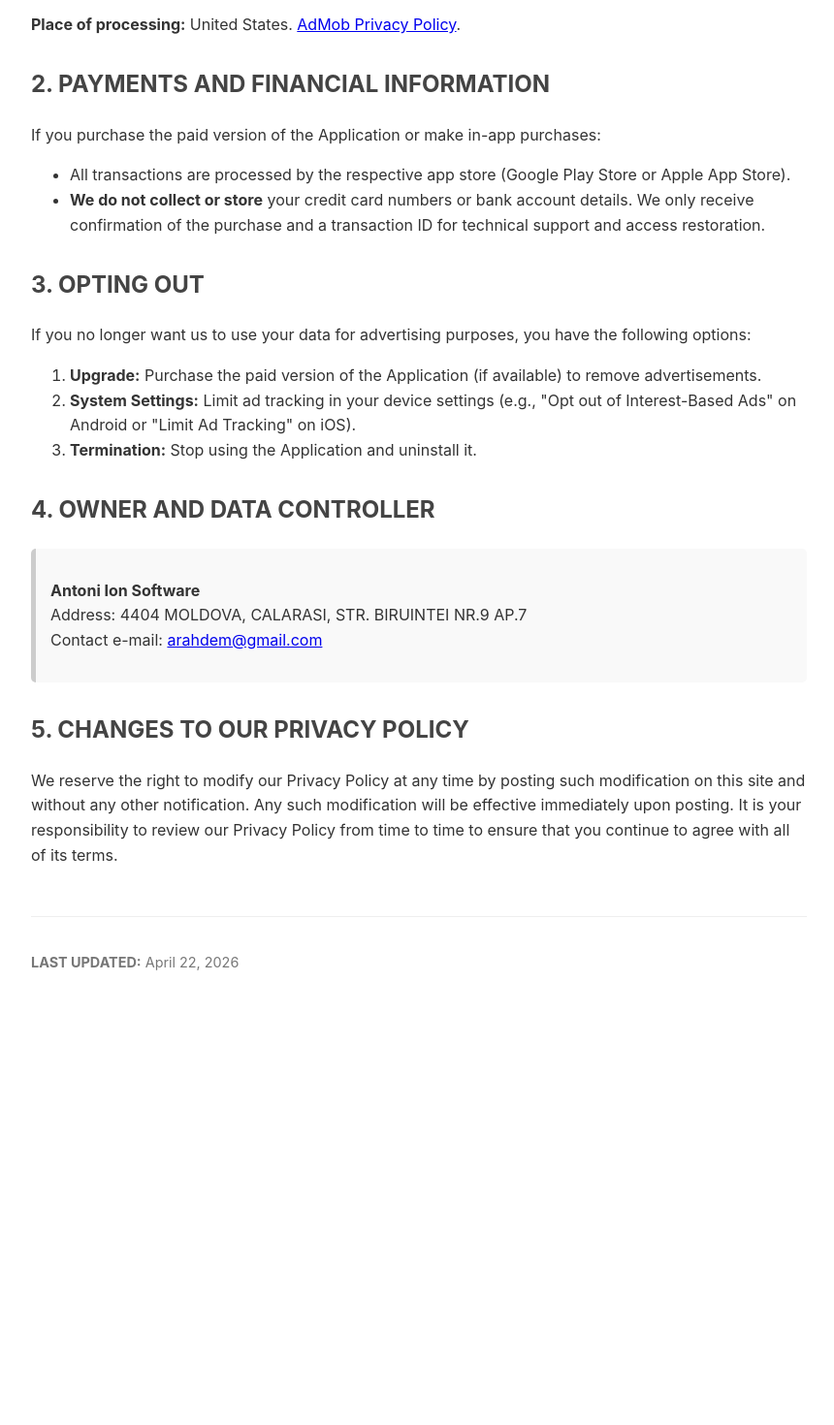
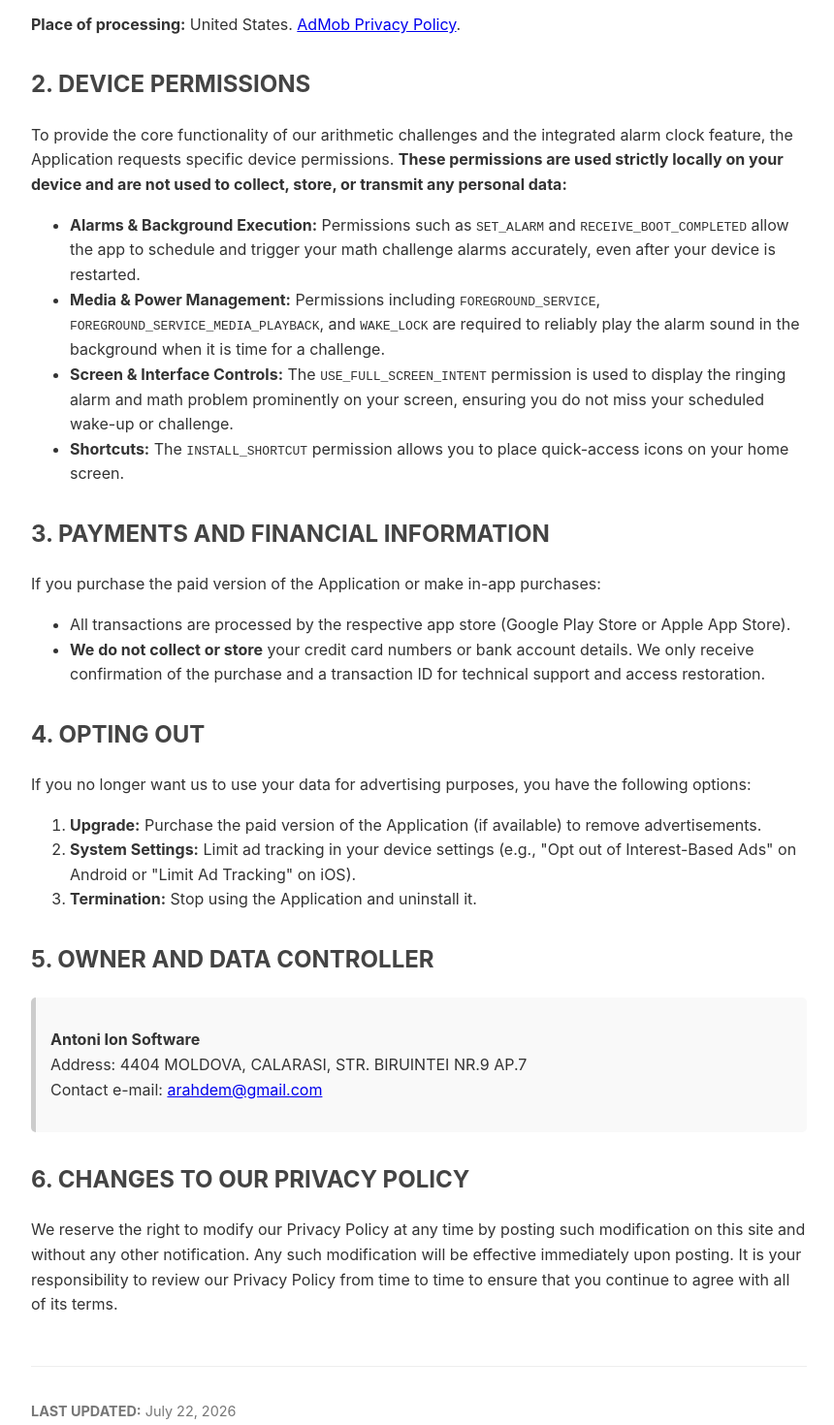
Before and after one commit to AntoniSoftGroup/antonisoftgroup.github.io, a plain HTML site: page privacy.html in a window 1280 px wide. Shown: the part 691-2161 px from the top of the page at 97% size, without its empty margins (208-1068 px from the left). Before the commit the page ends 1729 px from the top, so only its background shows below. Drawn offline with Linux system fonts and the light colour scheme.

Commit message:
privacy.html

```diff
--- a/privacy.html
+++ b/privacy.html
@@ -42,14 +42,23 @@
     <p>AdMob may use Ad Technology providers. You can find more information on how Google uses data <a href="https://policies.google.com/technologies/ads" target="_blank">here</a>.</p>
     <p><strong>Place of processing:</strong> United States. <a href="https://policies.google.com/privacy" target="_blank">AdMob Privacy Policy</a>.</p>
 
-    <h2>2. PAYMENTS AND FINANCIAL INFORMATION</h2>
+    <h2>2. DEVICE PERMISSIONS</h2>
+    <p>To provide the core functionality of our arithmetic challenges and the integrated alarm clock feature, the Application requests specific device permissions. <strong>These permissions are used strictly locally on your device and are not used to collect, store, or transmit any personal data:</strong></p>
+    <ul>
+        <li><strong>Alarms & Background Execution:</strong> Permissions such as <code>SET_ALARM</code> and <code>RECEIVE_BOOT_COMPLETED</code> allow the app to schedule and trigger your math challenge alarms accurately, even after your device is restarted.</li>
+        <li><strong>Media & Power Management:</strong> Permissions including <code>FOREGROUND_SERVICE</code>, <code>FOREGROUND_SERVICE_MEDIA_PLAYBACK</code>, and <code>WAKE_LOCK</code> are required to reliably play the alarm sound in the background when it is time for a challenge.</li>
+        <li><strong>Screen & Interface Controls:</strong> The <code>USE_FULL_SCREEN_INTENT</code> permission is used to display the ringing alarm and math problem prominently on your screen, ensuring you do not miss your scheduled wake-up or challenge.</li>
+        <li><strong>Shortcuts:</strong> The <code>INSTALL_SHORTCUT</code> permission allows you to place quick-access icons on your home screen.</li>
+    </ul>
+
+    <h2>3. PAYMENTS AND FINANCIAL INFORMATION</h2>
     <p>If you purchase the paid version of the Application or make in-app purchases:</p>
     <ul>
         <li>All transactions are processed by the respective app store (Google Play Store or Apple App Store).</li>
         <li><strong>We do not collect or store</strong> your credit card numbers or bank account details. We only receive confirmation of the purchase and a transaction ID for technical support and access restoration.</li>
     </ul>
 
-    <h2>3. OPTING OUT</h2>
+    <h2>4. OPTING OUT</h2>
     <p>If you no longer want us to use your data for advertising purposes, you have the following options:</p>
     <ol>
         <li><strong>Upgrade:</strong> Purchase the paid version of the Application (if available) to remove advertisements.</li>
@@ -57,17 +66,18 @@
         <li><strong>Termination:</strong> Stop using the Application and uninstall it.</li>
     </ol>
 
-    <h2>4. OWNER AND DATA CONTROLLER</h2>
+    <h2>5. OWNER AND DATA CONTROLLER</h2>
     <div class="contact-info">
         <p><strong>Antoni Ion Software</strong><br>
         Address: 4404 MOLDOVA, CALARASI, STR. BIRUINTEI NR.9 AP.7<br>
         Contact e-mail: <a href="mailto:arahdem@gmail.com">arahdem@gmail.com</a></p>
     </div>
-    <h2>5. CHANGES TO OUR PRIVACY POLICY</h2>
+
+    <h2>6. CHANGES TO OUR PRIVACY POLICY</h2>
     <p>We reserve the right to modify our Privacy Policy at any time by posting such modification on this site and without any other notification. Any such modification will be effective immediately upon posting. It is your responsibility to review our Privacy Policy from time to time to ensure that you continue to agree with all of its terms.</p>
 
     <footer>
-        <p><strong>LAST UPDATED:</strong> April 22, 2026</p>
+        <p><strong>LAST UPDATED:</strong> July 22, 2026</p>
     </footer>
 
 </body>
```
